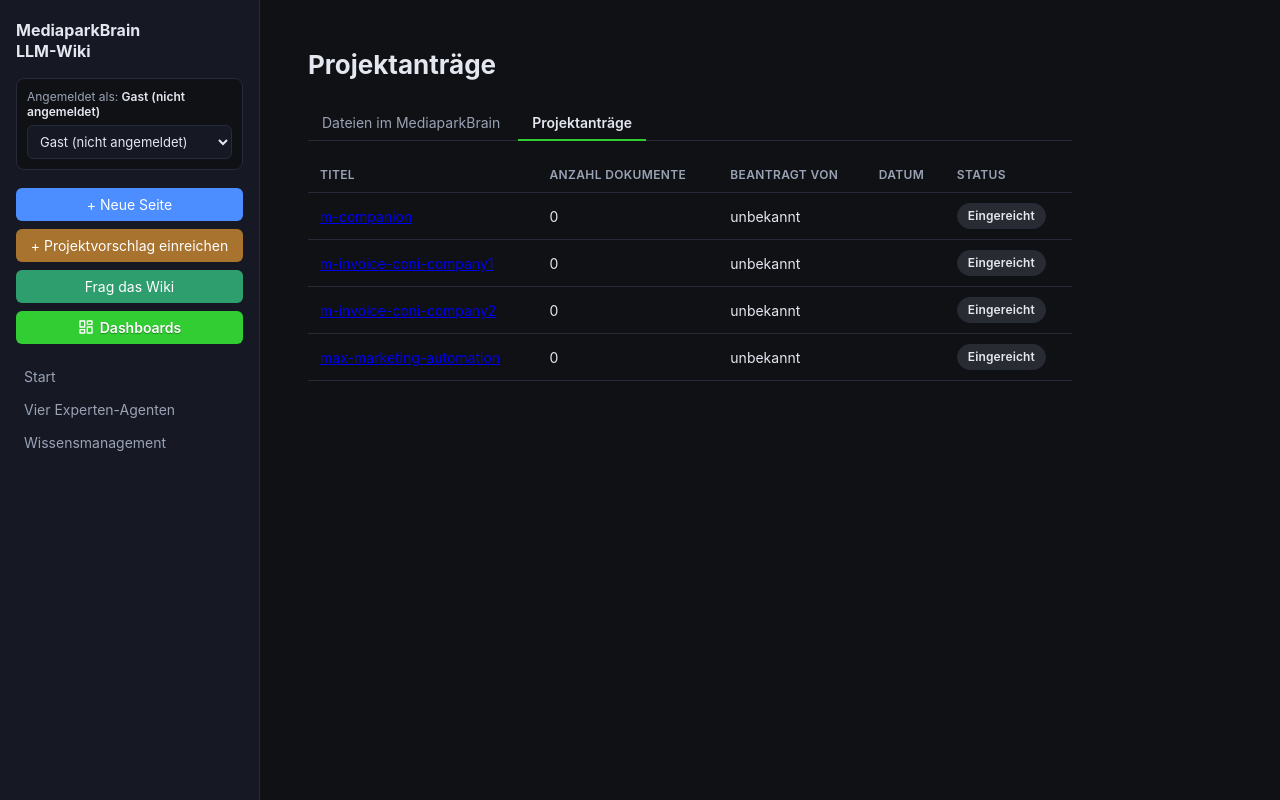
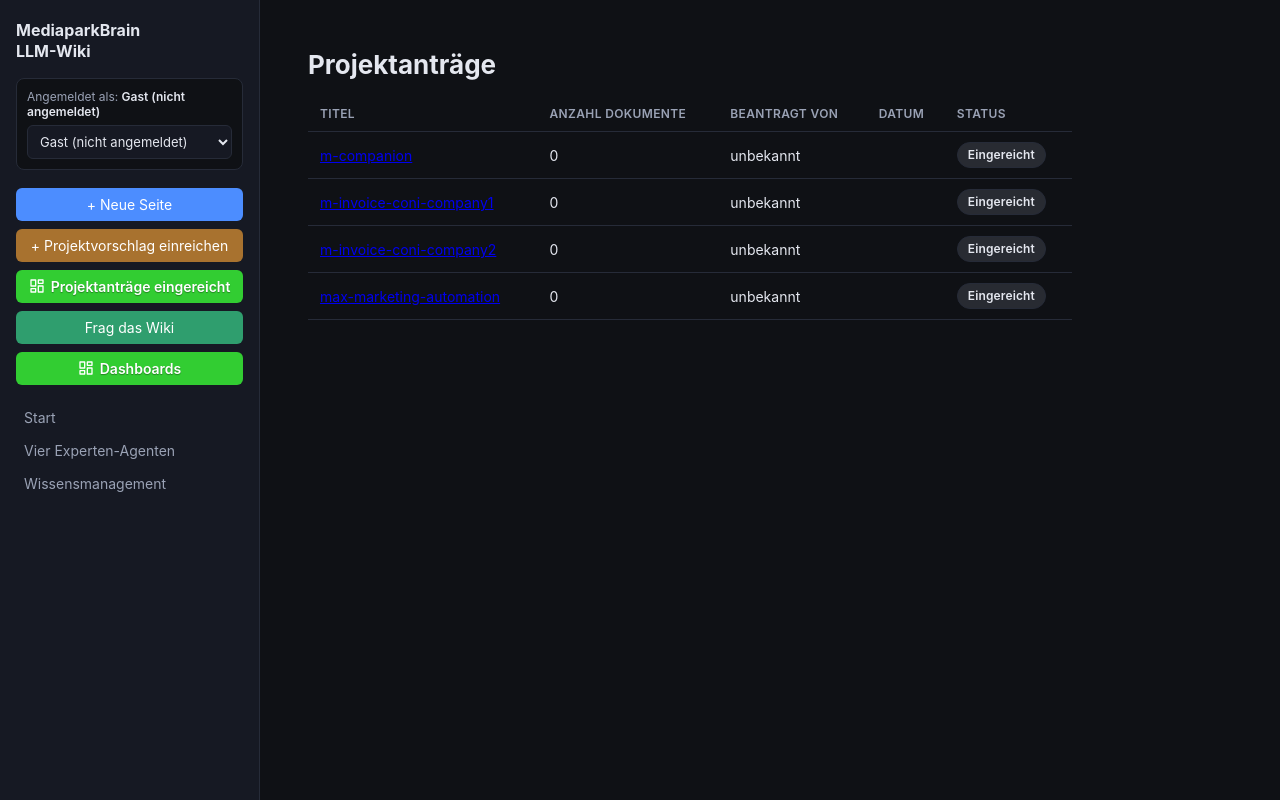
Before and after one commit to florianze6666/MediaparkBrain, a FastAPI app: page /dashboard/projektantraege in a window 1280 px wide. Run offline with FastAPI, Linux system fonts and the light colour scheme.

Commit message:
Move Projektanträge to its own sidebar button, drop duplicate tab nav
- New sidebar button "Projektanträge eingereicht" links directly to
  /dashboard/projektantraege, positioned right after
  "+ Projektvorschlag einreichen"
- Removed the dashboard-tabs nav from both dashboard pages since each
  is now reachable via its own sidebar button - the tab was a
  duplicate entry point
- Dropped the now-unused .dashboard-tabs CSS

Co-Authored-By: Claude Sonnet 5 <noreply@anthropic.com>

```diff
--- a/llm-wiki/app/static/style.css
+++ b/llm-wiki/app/static/style.css
@@ -247,19 +247,6 @@ h1 { font-size: 26px; margin-bottom: 8px; }
 
 .is-stale { opacity: 0.4; transition: opacity 0.2s ease; }
 
-.dashboard-tabs { display: flex; gap: 4px; margin: 18px 0 8px; border-bottom: 1px solid var(--border); }
-.dashboard-tabs a {
-  display: inline-block;
-  padding: 8px 14px;
-  color: var(--muted);
-  text-decoration: none;
-  font-size: 14px;
-  border-bottom: 2px solid transparent;
-  margin-bottom: -1px;
-}
-.dashboard-tabs a:hover { color: var(--text); }
-.dashboard-tabs a.active { color: var(--text); border-bottom-color: #32cd32; font-weight: 600; }
-
 .badge-status { background: rgba(154, 162, 181, 0.18); color: var(--text); }
 
 .dashboard-summary { display: flex; gap: 16px; margin: 20px 0 32px; }
--- a/llm-wiki/app/templates/dashboard.html
+++ b/llm-wiki/app/templates/dashboard.html
@@ -4,11 +4,6 @@
 <div class="page-header">
   <h1>Dateien im MediaparkBrain</h1>
 </div>
-
-<nav class="dashboard-tabs">
-  <a href="/dashboard" class="active">Dateien im MediaparkBrain</a>
-  <a href="/dashboard/projektantraege">Projektanträge</a>
-</nav>
 
 <div class="dashboard-summary">
   <div class="stat-card">
--- a/llm-wiki/app/templates/dashboard_proposals.html
+++ b/llm-wiki/app/templates/dashboard_proposals.html
@@ -4,11 +4,6 @@
 <div class="page-header">
   <h1>Projektanträge</h1>
 </div>
-
-<nav class="dashboard-tabs">
-  <a href="/dashboard">Dateien im MediaparkBrain</a>
-  <a href="/dashboard/projektantraege" class="active">Projektanträge</a>
-</nav>
 
 <div class="dashboard-table-wrap">
   <table class="dashboard-table">
--- a/llm-wiki/app/templates/layout.html
+++ b/llm-wiki/app/templates/layout.html
@@ -25,6 +25,15 @@
       <nav class="actions">
         <a href="/new" class="btn">+ Neue Seite</a>
         <a href="/proposals/new" class="btn btn-proposal">+ Projektvorschlag einreichen</a>
+        <a href="/dashboard/projektantraege" class="btn btn-dashboard">
+          <svg class="btn-icon" viewBox="0 0 24 24" width="16" height="16" fill="none" stroke="currentColor" stroke-width="2" stroke-linecap="round" stroke-linejoin="round" aria-hidden="true">
+            <rect x="3" y="3" width="7" height="9"></rect>
+            <rect x="14" y="3" width="7" height="5"></rect>
+            <rect x="14" y="12" width="7" height="9"></rect>
+            <rect x="3" y="16" width="7" height="5"></rect>
+          </svg>
+          Projektanträge eingereicht
+        </a>
         <a href="/ask" class="btn btn-ask">Frag das Wiki</a>
         <a href="/dashboard" class="btn btn-dashboard">
           <svg class="btn-icon" viewBox="0 0 24 24" width="16" height="16" fill="none" stroke="currentColor" stroke-width="2" stroke-linecap="round" stroke-linejoin="round" aria-hidden="true">
```
